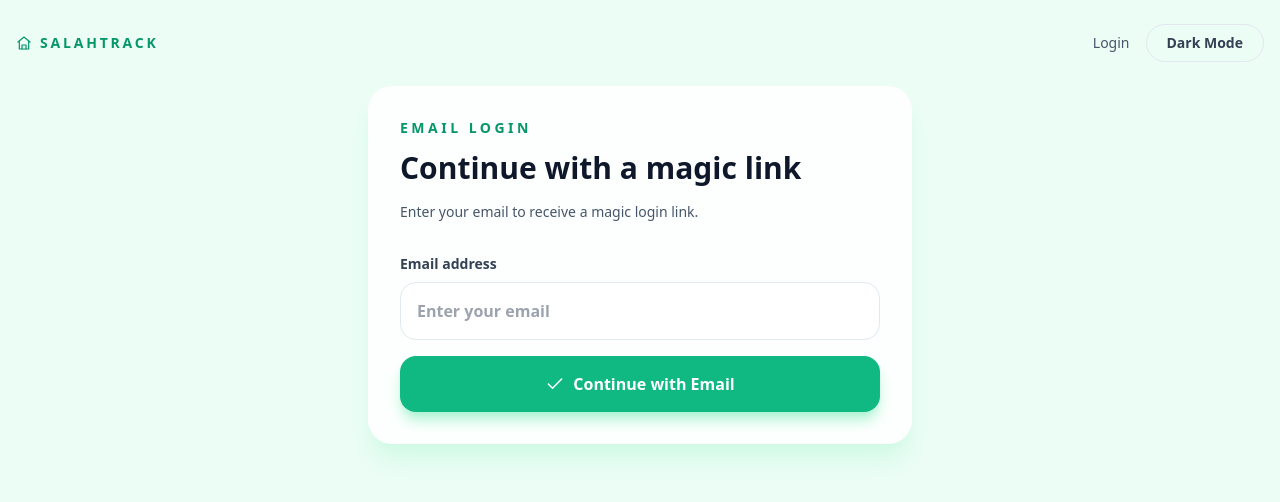
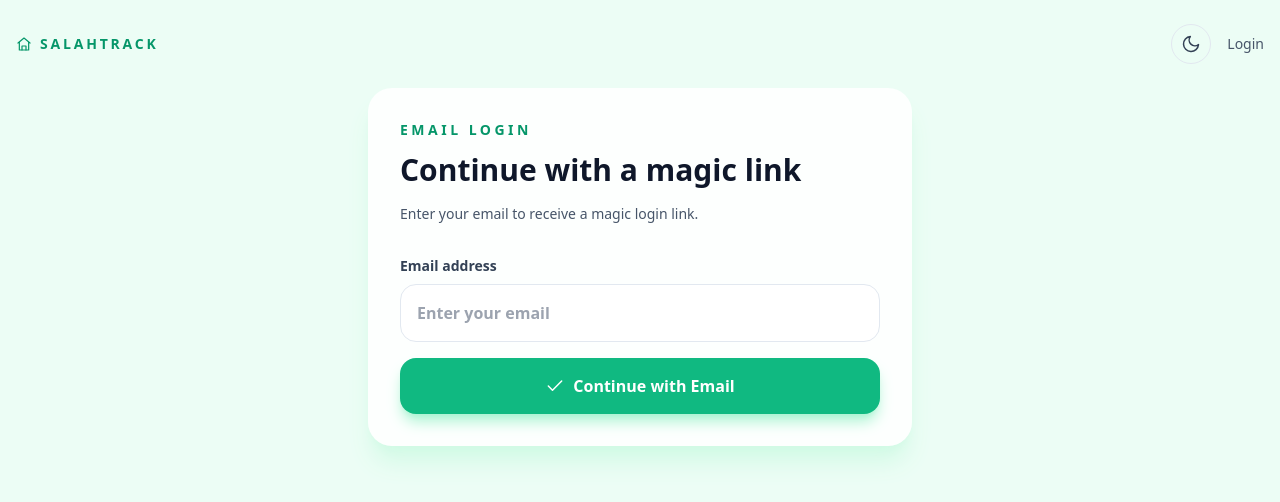
Before and after one commit to Danish-Kazmi/SalahTrack, a Next.js app: page /login in a window 1280 px wide. Shown: the top 502 px of the page. Built offline with nearby package versions, Linux system fonts and the light colour scheme; no server answers.

Commit message:
feat: add sun and moon icons to ThemeToggle and update HeaderBar layout

```diff
--- a/components/AppIcon.js
+++ b/components/AppIcon.js
@@ -18,6 +18,24 @@ const ICON_PATHS = {
     <>
       <circle cx="12" cy="12" r="3" />
       <path d="M19.4 15a1.65 1.65 0 0 0 .33 1.82l.06.06a2 2 0 1 1-2.83 2.83l-.06-.06A1.65 1.65 0 0 0 15 19.4a1.65 1.65 0 0 0-1 .6 1.65 1.65 0 0 0-.4 1v.2a2 2 0 1 1-4 0v-.2a1.65 1.65 0 0 0-.4-1 1.65 1.65 0 0 0-1-.6 1.65 1.65 0 0 0-1.82.33l-.06.06a2 2 0 1 1-2.83-2.83l.06-.06A1.65 1.65 0 0 0 4.6 15a1.65 1.65 0 0 0-.6-1 1.65 1.65 0 0 0-1-.4h-.2a2 2 0 1 1 0-4h.2a1.65 1.65 0 0 0 1-.4 1.65 1.65 0 0 0 .6-1 1.65 1.65 0 0 0-.33-1.82l-.06-.06a2 2 0 1 1 2.83-2.83l.06.06A1.65 1.65 0 0 0 9 4.6a1.65 1.65 0 0 0 1-.6 1.65 1.65 0 0 0 .4-1v-.2a2 2 0 1 1 4 0v.2a1.65 1.65 0 0 0 .4 1 1.65 1.65 0 0 0 1 .6 1.65 1.65 0 0 0 1.82-.33l.06-.06a2 2 0 1 1 2.83 2.83l-.06.06A1.65 1.65 0 0 0 19.4 9a1.65 1.65 0 0 0 .6 1 1.65 1.65 0 0 0 1 .4h.2a2 2 0 1 1 0 4h-.2a1.65 1.65 0 0 0-1 .4 1.65 1.65 0 0 0-.6 1Z" />
+    </>
+  ),
+  sun: (
+    <>
+      <circle cx="12" cy="12" r="4" />
+      <path d="M12 2v2.5" />
+      <path d="M12 19.5V22" />
+      <path d="M4.93 4.93l1.77 1.77" />
+      <path d="M17.3 17.3l1.77 1.77" />
+      <path d="M2 12h2.5" />
+      <path d="M19.5 12H22" />
+      <path d="M4.93 19.07l1.77-1.77" />
+      <path d="M17.3 6.7l1.77-1.77" />
+    </>
+  ),
+  moon: (
+    <>
+      <path d="M21 12.8A9 9 0 1 1 11.2 3a7 7 0 0 0 9.8 9.8Z" />
     </>
   ),
   check: <path d="M20 6 9 17l-5-5" />,
--- a/components/HeaderBar.js
+++ b/components/HeaderBar.js
@@ -11,8 +11,8 @@ export default function HeaderBar() {
         SalahTrack
       </Link>
       <div className="flex w-full flex-wrap items-center justify-end gap-3 sm:w-auto sm:gap-4">
+        <ThemeToggle />
         <HeaderUser />
-        <ThemeToggle />
       </div>
     </header>
   );
--- a/components/HeaderUser.js
+++ b/components/HeaderUser.js
@@ -1,7 +1,6 @@
 'use client';
 
 import Link from 'next/link';
-import AppIcon from '@/components/AppIcon';
 import { useCurrentUser } from '@/lib/useCurrentUser';
 
 function getUserLabel(user) {
--- a/components/ThemeToggle.js
+++ b/components/ThemeToggle.js
@@ -1,6 +1,7 @@
 'use client';
 
 import { useEffect, useState } from 'react';
+import AppIcon from '@/components/AppIcon';
 import { THEME_KEY } from '@/lib/prayers';
 
 export default function ThemeToggle() {
@@ -17,13 +18,17 @@ export default function ThemeToggle() {
     setIsDark(nextTheme);
   }
 
+  const nextThemeLabel = isDark ? 'Light mode' : 'Dark mode';
+
   return (
     <button
       type="button"
       onClick={toggleTheme}
-      className="rounded-full border border-slate-200 px-5 py-2 text-sm font-semibold text-slate-700 transition hover:border-emerald-400 hover:text-emerald-600 dark:border-slate-700 dark:text-slate-200"
+      aria-label={`Switch to ${nextThemeLabel}`}
+      title={`Switch to ${nextThemeLabel}`}
+      className="inline-flex h-10 w-10 items-center justify-center rounded-full border border-slate-200 text-slate-700 transition hover:border-emerald-400 hover:text-emerald-600 dark:border-slate-700 dark:text-slate-200"
     >
-      {isDark ? 'Light Mode' : 'Dark Mode'}
+      <AppIcon name={isDark ? 'sun' : 'moon'} className="h-5 w-5" />
     </button>
   );
 }
```
